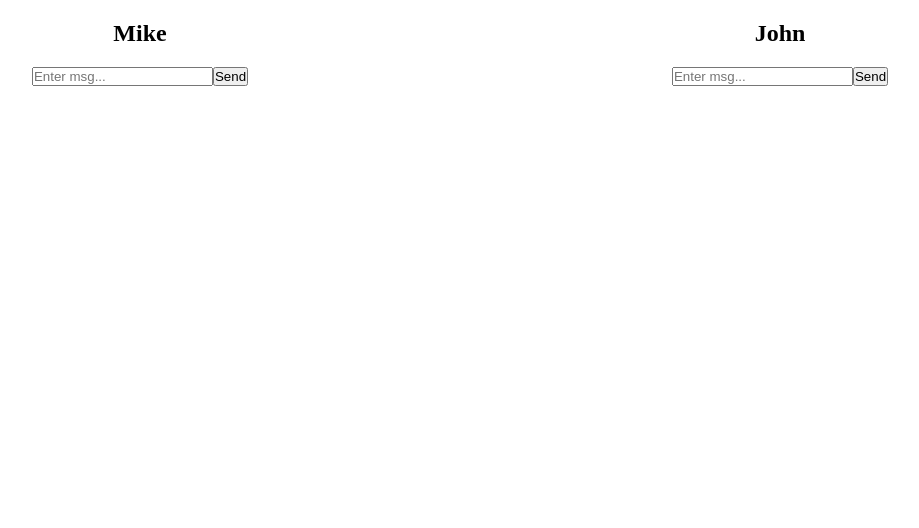
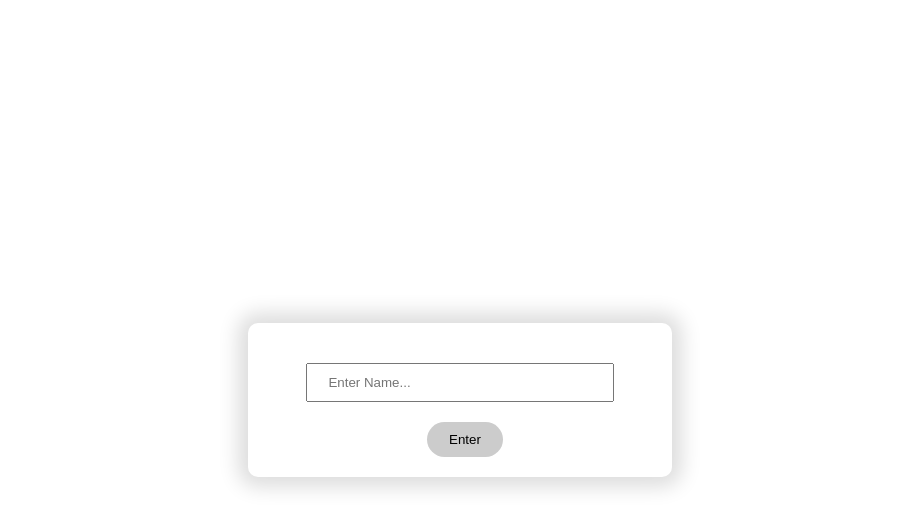
Before and after one commit to dalalayan1/react-redux-dummy-chat, a React (Create React App) app: page / in a window 1280 px wide. Shown: the top 528 px of the page, without its empty margins (180-1099 px from the left). Built offline with nearby package versions, Linux system fonts and the light colour scheme.

Commit message:
trial with localstorage & added basic ui

```diff
--- a/src/actions/index.js
+++ b/src/actions/index.js
@@ -1,3 +1,9 @@
+export const addUser = (data) => {
+    return {
+        type: 'ADD_USER',
+        data
+    }
+}
 
 
 export const addMsg = (data) => {
--- a/src/components/App/index.js
+++ b/src/components/App/index.js
@@ -1,17 +1,30 @@
 
 import React, { Component } from "react";
 import ChatBoxWrapperContainer from "../../containers/ChatBoxWrapperContainer";
+import UserInputForm from "../UserInputForm";
 
 class App extends Component {
 
     constructor(props) {
         super(props);
         this.state = {
-          showFolderModal: false
+          users: [],
+          currentUser: ''
         }
     }
 
   componentDidMount() {
+    window.addEventListener("load", () => {
+      const usersObj = JSON.parse(localStorage.getItem("users"));
+      console.log(usersObj)
+      usersObj && this.setState({
+                users: usersObj
+              });
+    });
+    window.addEventListener("storage", () => {
+      console.log('fired')
+      debugger
+    }, false);
   }
 
 
@@ -29,14 +42,49 @@ class App extends Component {
     }
   }
 
+  handleOnSubmit = (evt) => {
+    evt.preventDefault();
+    console.log(this.state);
+    const { users } = this.state,
+      currentUser = document.querySelectorAll("#userName")[0].value;
+    if( !currentUser ) {
+      alert("Please enter name!!");
+    }
+    else if ( users && users.length && users.indexOf(currentUser) !== -1 ) {
+      alert("Sorry user already exists!!");
+    }
+    else {
+      users.push(currentUser);
+      localStorage.setItem("users", JSON.stringify(users));
+      this.setState({currentUser});
+      this.props.addUser(users);
+    }
+    document.querySelectorAll("#userName")[0].value = "";
+
+  }
+
   render() {
 
-    const { messages } = this.props.appReducer;
+    const { messages } = this.props.appReducer,
+      { currentUser } = this.state;
 
     return (
       <div className="chat-app">
-        <ChatBoxWrapperContainer key={1} userid={1} name="Mike" msgs={ messages }/>
-        <ChatBoxWrapperContainer key={2} userid={2} name="John" msgs={ messages }/>
+        {
+          !currentUser &&  <UserInputForm
+                              userid={1}
+                              inputId = {"userName"}
+                              inputClass = {"user-name"}
+                              formClassName = {`entry-form`}
+                              placeholder = {"Enter name..."}
+                              buttonValue = {"Enter"}
+                              buttonClass = {"submit-button"}
+                              onSubmitCallback={this.handleOnSubmit}
+                          />
+        }
+        {
+          currentUser && <ChatBoxWrapperContainer key={1} userid={1} name={currentUser} msgs={ messages }/>
+        }
       </div>
     );
   }
--- a/src/components/ChatBox/index.js
+++ b/src/components/ChatBox/index.js
@@ -33,7 +33,7 @@ class ChatBox extends Component {
       <div className={`chat-box user${useridProps}`}>
         {
           msgs && msgs.map(({userid, userName, userMsg}, idx) => (
-            <div className={`text-div ${useridProps === userid ? "sameuser" : ""}`}>
+            <div key={idx} className={`text-div ${useridProps === userid ? "sameuser" : ""}`}>
               <span><b>{userName}</b></span>:<span>{userMsg}</span>
             </div>
           ))
--- a/src/components/ChatBoxWrapper/index.js
+++ b/src/components/ChatBoxWrapper/index.js
@@ -30,11 +30,11 @@ class ChatBoxWrapper extends Component {
         userid,
         name: userName
     } = this.props,
-    userMsg = document.querySelectorAll(`#inputvalue-user${userid}`)[0].value;
+    userMsg = document.querySelectorAll(`#inputvalueUser${userid}`)[0].value;
 
     userMsg && this.props.addMsg({ userid, userName, userMsg });
 
-    document.querySelectorAll(`#inputvalue-user${userid}`)[0].value = '';
+    document.querySelectorAll(`#inputvalueUser${userid}`)[0].value = '';
   }
 
   render() {
@@ -48,8 +48,17 @@ class ChatBoxWrapper extends Component {
     return (
       <div className={`chat-box-wrapper user${userid}`}>
         <h2 className="user-name">{ name }</h2>
-        <ChatBox {...this.props}/>
-        <UserInputForm userid={userid} onSubmitCallback={this.handleOnSubmit} />
+        { msgs && msgs.length && <ChatBox {...this.props}/> }
+        <UserInputForm
+          userid={userid}
+          inputId = {`inputvalueUser${userid}`}
+          inputClass = {"input-value"}
+          formClassName = {`msg-form-user${userid}`}
+          placeholder = {"Enter msg..."}
+          buttonValue = {"Send"}
+          buttonClass = {"submit-button"}
+          onSubmitCallback={this.handleOnSubmit}
+        />
       </div>
     );
   }
--- a/src/components/UserInputForm/index.js
+++ b/src/components/UserInputForm/index.js
@@ -1,38 +1,11 @@
 
 import React, { Component } from "react";
 
-class UserInputForm extends Component {
-
-    constructor(props) {
-        super(props);
-        this.state = {
-          showFolderModal: false
-        }
-    }
-
-  componentDidMount() {
-
-  }
-
-
-
-  componentWillReceiveProps(newProps) {
-  }
-
-  render() {
-
-    const {
-        userid,
-        onSubmitCallback
-    } = this.props;
-
-    return (
-      <form className={`user-input${userid}`} onSubmit={onSubmitCallback}>
-        <input type="text" id={`inputvalue-user${userid}`} placeholder="Enter msg..." />
-        <input type="submit" value="Send" />
-      </form>
-    );
-  }
-}
+const UserInputForm = ({ userid, inputId, inputClass, buttonClass, buttonValue, formClassName, placeholder, onSubmitCallback}) => (
+  <form className={formClassName} onSubmit={onSubmitCallback}>
+    <input type="text" id={inputId} className={inputClass} placeholder={placeholder} />
+    <input type="submit" className={buttonClass} value={buttonValue} />
+  </form>
+);
 
 export default UserInputForm;
--- a/src/containers/App.js
+++ b/src/containers/App.js
@@ -3,7 +3,7 @@ import { connect } from 'react-redux';
 
 import App from '../components/App';
 import { bindActionCreators } from 'redux';
-import { } from '../actions';
+import { addUser } from '../actions';
 
 function mapStateToProps(state) {
     return {
@@ -13,6 +13,7 @@ function mapStateToProps(state) {
 
 function mapDispatchToProps(dispatch) {
   return {
+    addUser: bindActionCreators(addUser, dispatch)
   }
 }
 
--- a/src/index.css
+++ b/src/index.css
@@ -5,12 +5,75 @@
 
 .chat-box-wrapper {
   width: 50%;
-  float: left;
-  text-align: center;
-  padding: 20px 0;
+    float: left;
+    text-align: center;
+    padding: 20px 0;
+    position: relative;
+    left: 50%;
+    transform: translateX(-50%);
 
 }
 
-input {
+.userName {
+  padding: 0 0 20px 0;
+}
+
+.chat-box {
+  padding: 20px;
+  border-radius: 10px;
+  box-shadow: 0 0 20px 10px #ddd;
+}
+
+.text-div {
+  margin: 10px 0;
+  padding: 10px 0;
+  text-align: left;
+}
+
+.text-div.sameuser {
+  background: #ddd;
+}
+
+.text-div > span {
+  padding: 0 10px;
+}
+
+.input-value {
+  width: 60%;
+  padding: 10px 20px;
   margin: 20px 0;
 }
+
+.entry-form {
+  width: 30%;
+  position: absolute;
+  top: 50%;
+  left: 50%;
+  transform: translate(-50%,-50%);
+  box-shadow: 0 0 20px 10px #ddd;
+  padding: 20px;
+  border-radius: 10px;
+  text-align: center;
+}
+
+.user-name {
+  width: 80%;
+  box-sizing: border-box;
+  padding: 10px 20px;
+  margin: 20px 0;
+  text-transform: capitalize;
+}
+
+.submit-button {
+  width: 20%;
+  padding: 10px 15px;
+  margin-left: 10px;
+  background: #ccc;
+  border: 0 none;
+  cursor: pointer;
+  border-radius: 20px;
+}
+
+b {
+  text-transform: uppercase;
+}
--- a/src/reducers/reducers.js
+++ b/src/reducers/reducers.js
@@ -3,14 +3,18 @@ const appReducer = (state = {
 }, action) => {
 
     switch (action.type) {
-
+        case 'ADD_USER':
+            const {
+                data: users
+            } = action;
+            return Object.assign({}, state, { users });
         case 'ADD_MSG':
             const {
-                data
+                data: msgObj
             } = action,
             { messages } = state,
             updatedMessages = new Array(...messages);
-            updatedMessages.push(data);
+            updatedMessages.push(msgObj);
             return Object.assign({}, state, { messages: updatedMessages });
         default:
             return state
```
Also changed, not shown: src/components/Folder/index.js (deleted, +0 -13 lines).
